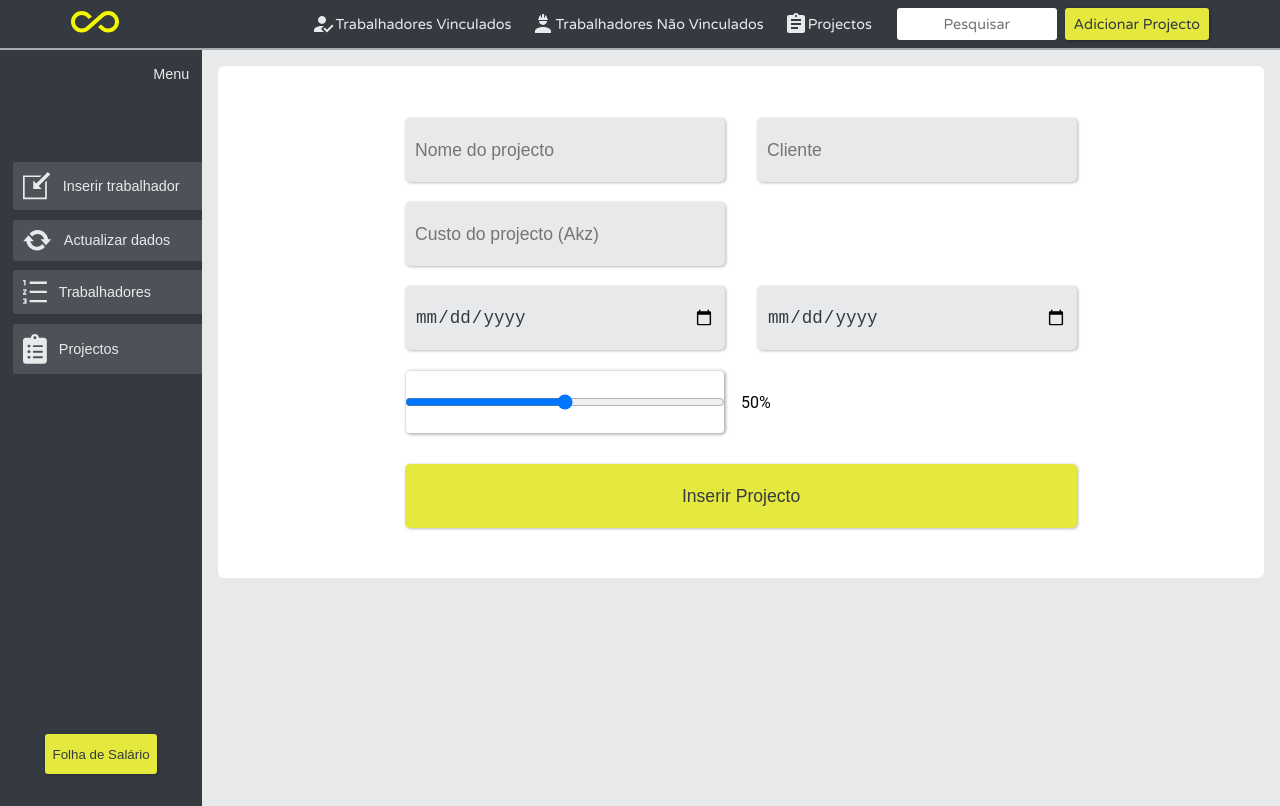
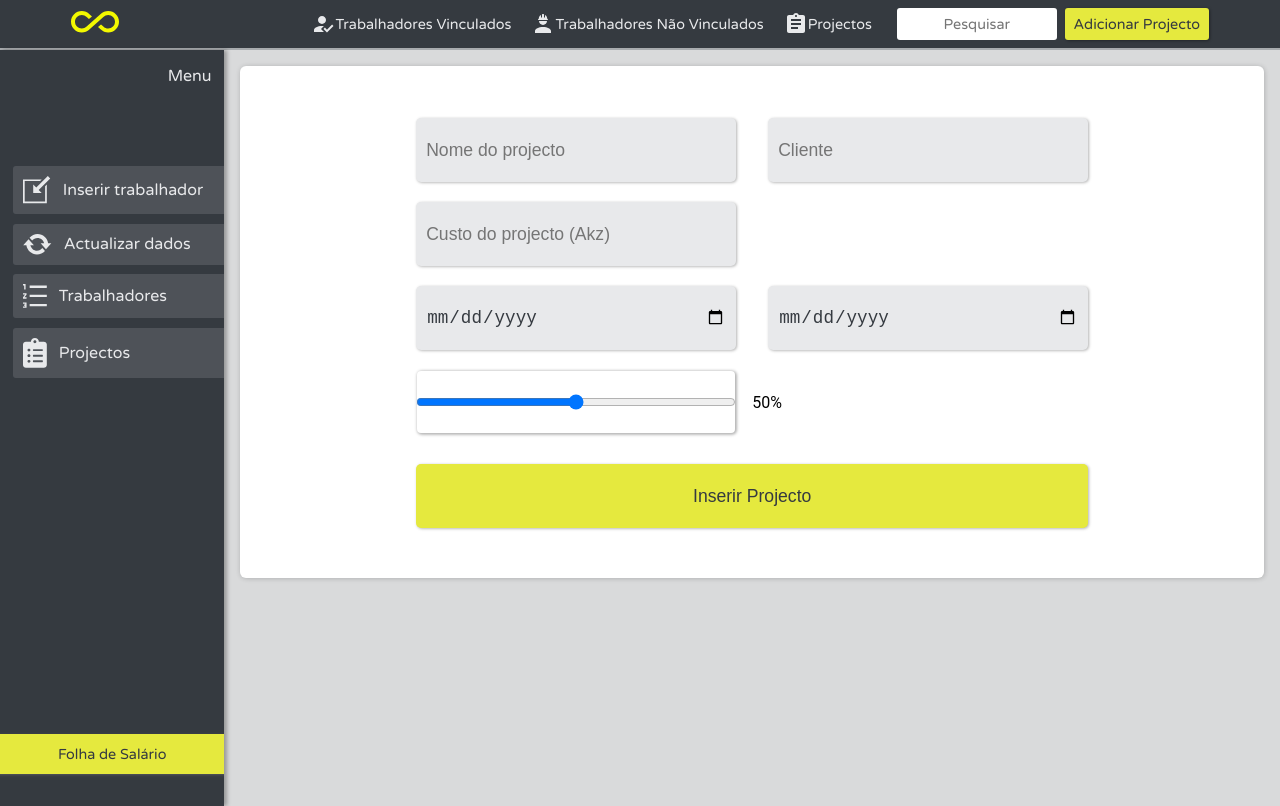
Before and after one commit to Seratooo/S-folha-de-pagamento, a React (Create React App) app in the folder web/: page /add-project in a window 1280 px wide. Built offline with nearby package versions, Linux system fonts and the light colour scheme.

Commit message:
update style

```diff
--- a/web/src/components/01_Main/style.css
+++ b/web/src/components/01_Main/style.css
@@ -15,14 +15,17 @@ div.corpo{
 
 aside.left{
   background-color: #353A40;
-  width: 15rem;
+  width: 17rem;
+  overflow: hidden;
+  box-shadow: 3px 0px 4px rgba(0, 0, 0, 0.3);
   height: calc(100vh - 2.75rem);
   display: flex;
   flex-direction: column;
   color: #E8E9EB;
-  font-family: 'Ubuntu',sans-serif;
-  font-size: 0.9rem;
+  font-family: 'Varela Round',sans-serif;
+  font-size: 1rem;
   transition: 0.6s;
+  z-index: 100;
 }
 aside.on{
   width: 4rem;
@@ -70,16 +73,18 @@ aside.left div.boxButtom{
   margin-bottom: 2rem;
 }
 aside.on div.boxButtom{
-  display: none;
+
 }
 aside.left div.boxButtom button{
-  width: 7rem;
+  font-family: 'Varela Round';
+  font-weight:400;
+  font-size:.9rem;
+  width: 15rem;
   height: 2.5rem;
   border: none;
   background-color: #E5E93E;
   color: #353A40;
-  border-radius: 3px;
-  box-shadow: 1px .8px 3px rgba(0, 0, 0, 0.3);
+  box-shadow: 1px .8px 3px rgba(187, 187, 187, 0.3);
   cursor: pointer;
   transition: .6s;
 }
@@ -89,11 +94,10 @@ aside.left div.boxButtom button:hover{
 }
 
 aside.right{
-  background-color: #E8E9EB;
+  background-color: #d9dadb;
   width: 100vw;
   height: calc(100vh - 2.75rem);
   overflow: auto;
-
 }
 aside.right div.content{
   display: block;
@@ -102,13 +106,11 @@ aside.right div.content{
   margin: 1rem auto;
   border-radius:6px;
   padding: 10px;
+  box-shadow: .5px .5px 5px rgba(0, 0, 0, 0.2);
 }
 aside.right div.elements1{
-
   display: flex;
   gap: 1rem;
   justify-content: center;
   flex-wrap: wrap;
-
-
 }
```
